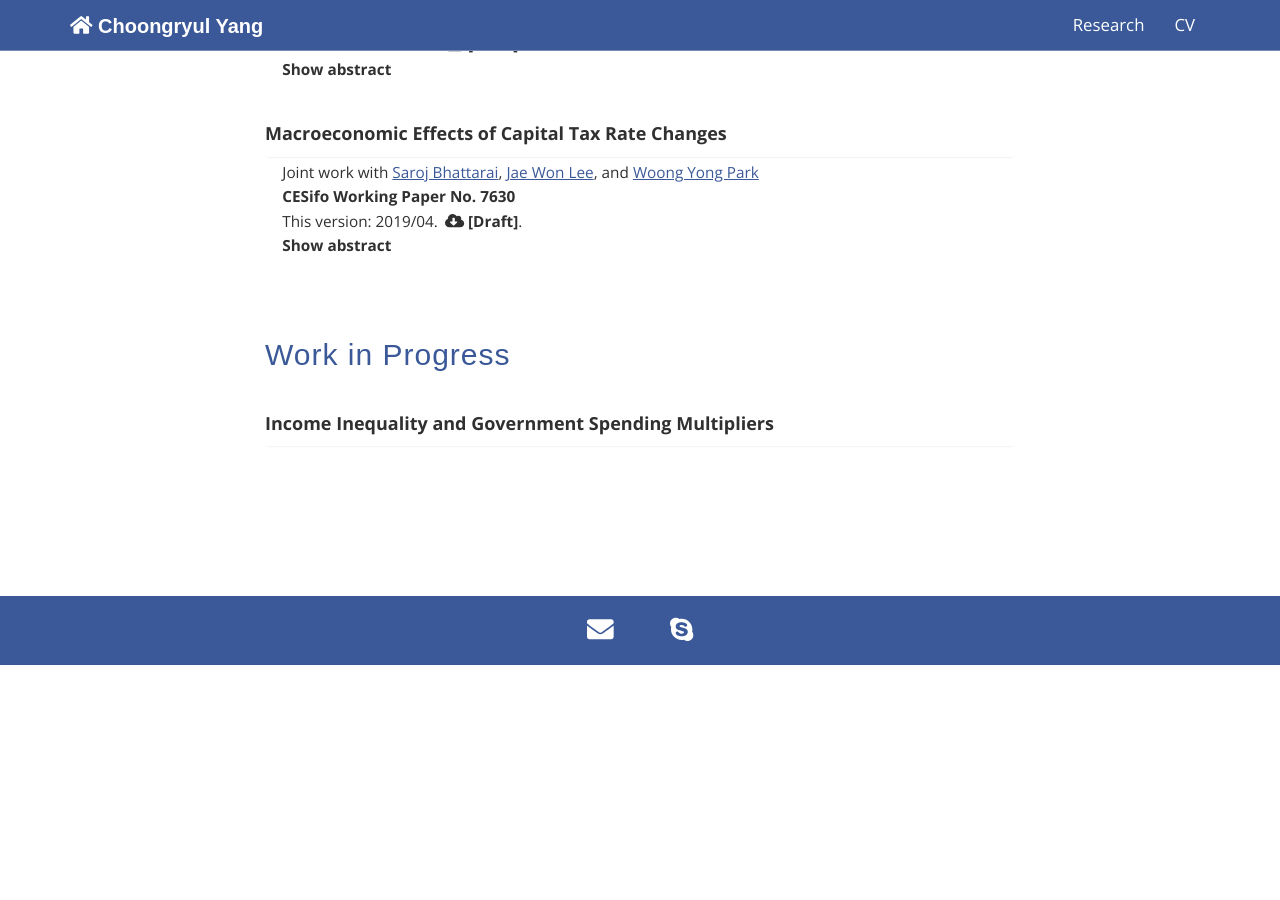
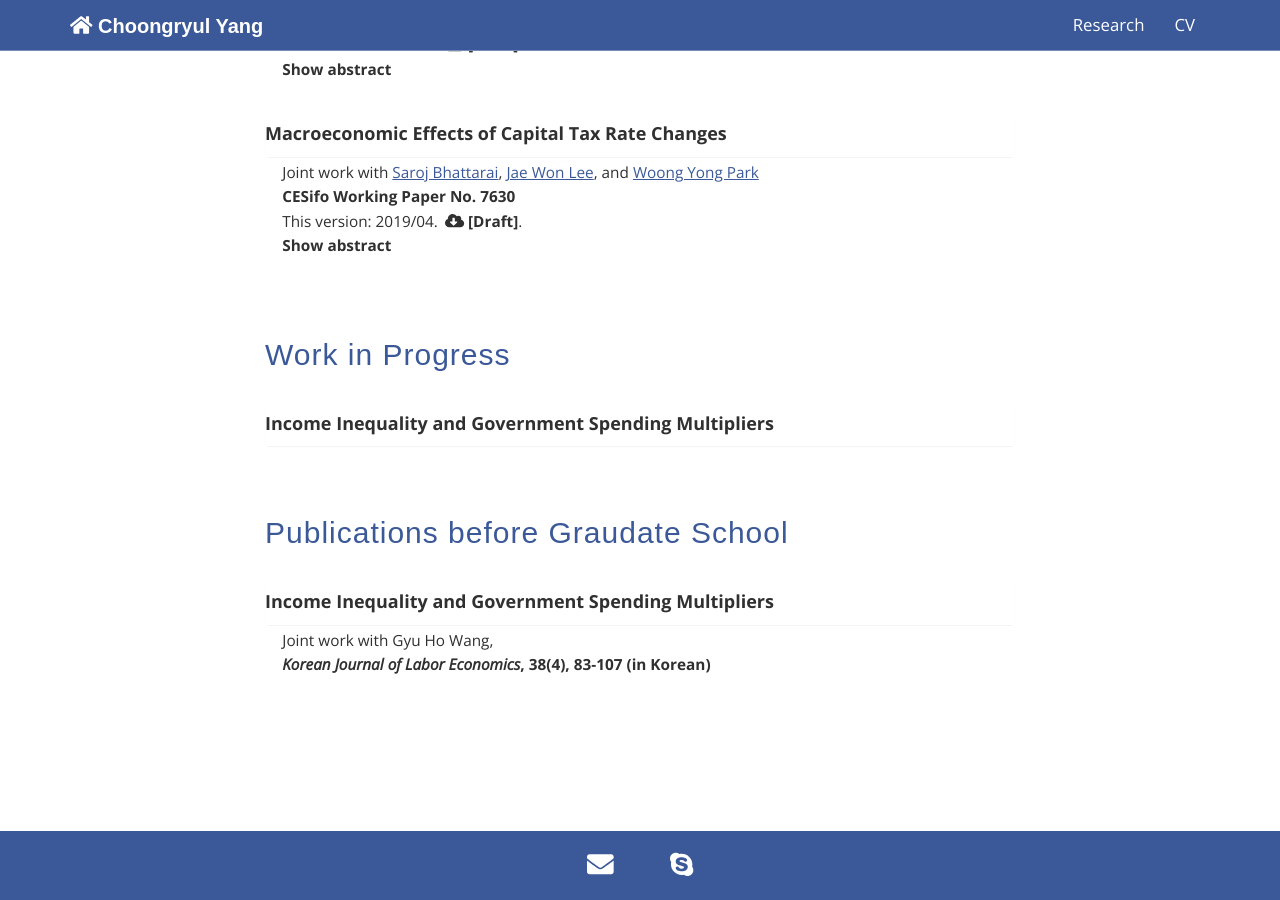
Before and after one commit to choongryulyang/choongryulyang.github.io, a Jekyll site: the page built from index.html, in a window 1280 px wide and 900 px high, scrolled down 1856 px. Built offline with Jekyll 4.4.1, drawn with Linux system fonts in a browser that asks for light colours; before the commit the page ends 2521 px from its top, so only the background shows below that.

Commit message:
Update index.html

```diff
--- a/index.html
+++ b/index.html
@@ -383,6 +383,39 @@ title: Choongryul Yang
 			</div>
 
 
+
+		<h2 style="margin-bottom:30px;margin-top:70px"><span >Publications before Graudate School</span></h2>
+
+			<div class="panel-group" id="accordion" role="tablist" aria-multiselectable="true">
+
+				<div class="panel panel-default">
+					<div class="panel-heading" role="tab" id="headingOne" style="background-color:white;">
+						<div class="panel_title">
+							<div style="font-size:13.5pt; text-align: left; color: #303030">
+							Income Inequality and Government Spending Multipliers
+							</div>
+						</div>
+					</div>
+				</div>
+
+
+				<article>
+				<div class="panel-collapse collapse in" role="tabpanel" >
+					<div class="panel-body">
+						<div style="font-size: 11.5pt; text-align: left; color: #303030; margin-left: 0.8em"> Joint work with
+						<a class="author" target="_blank">Gyu Ho Wang</a>,
+
+						<p style="margin-bottom:0px; font-size: 11.5pt">
+						<b><i>Korean Journal of Labor Economics</i>, 38(4), 83-107 (in Korean)</b>
+						</p>
+
+						</div>
+					</div>
+				</div>
+				</article>
+
+			</div>
+
 		</div>
 	</div>
 	<p style="margin-bottom:30px"></p>
```
